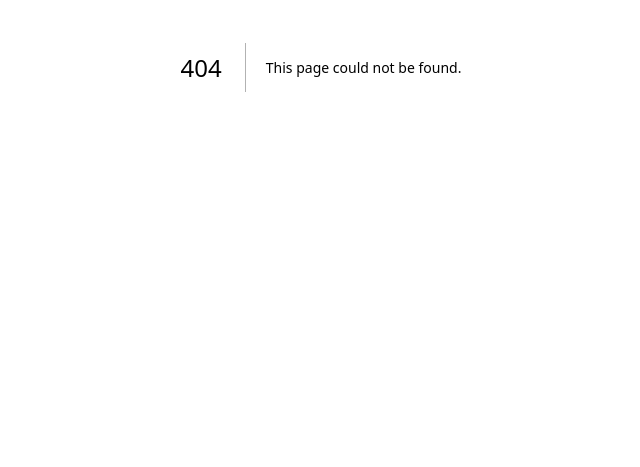
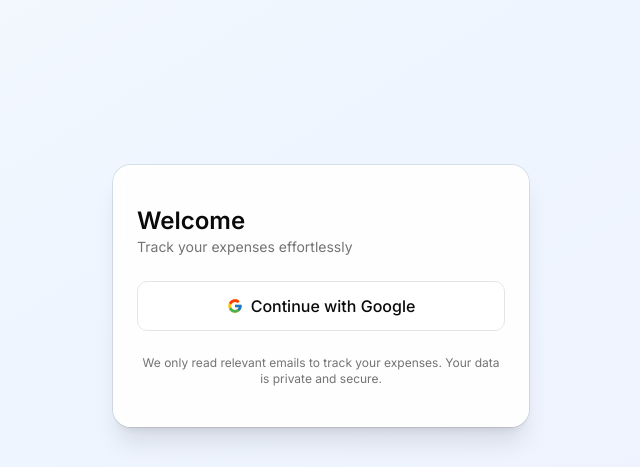
Before and after one commit to mortuza19/fin-bucket, a Next.js app: page /login in a window 1280 px wide. Before the commit this address had no page. Shown: the part 333-800 px from the top of the page, without its empty margins (319-959 px from the left). Built offline with nearby package versions, Linux system fonts and the light colour scheme; no server answers.

Commit message:
Added a login page

```diff
--- /dev/null
+++ b/app/dashboard/page.tsx
@@ -0,0 +1,3 @@
+export default function DashboardPage() {
+  return (<h1>Hello World from Dashboard page!!</h1>);
+}
--- a/app/layout.tsx
+++ b/app/layout.tsx
@@ -1,5 +1,5 @@
 import type { Metadata, Viewport } from "next";
-import { Geist, Geist_Mono } from "next/font/google";
+import { Geist, Geist_Mono, Inter } from "next/font/google";
 import "./globals.css";
 
 const geistSans = Geist({
@@ -10,6 +10,11 @@ const geistSans = Geist({
 const geistMono = Geist_Mono({
   variable: "--font-geist-mono",
   subsets: ["latin"],
+});
+
+const inter = Inter({
+  subsets: ["latin"],
+  variable: "--font-sans",
 });
 
 // App metadata including the PWA manifest link used by Next.js.
@@ -33,7 +38,7 @@ export default function RootLayout({
   return (
     <html
       lang="en"
-      className={`${geistSans.variable} ${geistMono.variable} h-full antialiased`}
+      className={`${inter.variable} ${geistSans.variable} ${geistMono.variable} h-full antialiased`}
     >
       <body className="min-h-full flex flex-col">{children}</body>
     </html>
--- /dev/null
+++ b/app/login/page.tsx
@@ -0,0 +1,77 @@
+"use client";
+
+import { useState } from "react";
+import { useRouter } from "next/navigation";
+import { toast } from "sonner";
+import { motion } from "framer-motion";
+import { FcGoogle } from "react-icons/fc";
+
+
+import { Button } from "@/components/ui/button";
+import { Card, CardContent } from "@/components/ui/card";
+import { Spinner } from "@/components/ui/spinner";
+import { signInWithGoogle } from "@/lib/firebase";
+
+export default function LoginPage() {
+  const router = useRouter();
+  const [loading, setLoading] = useState(false);
+
+  const handleGoogleLogin = async () => {
+    setLoading(true);
+
+    try {
+      await signInWithGoogle();
+
+      // TODO: Replace this temporary flag with a lookup against the user document...
+      // Use onboarding steps or a boolean flag to determine if the user is new.
+      const isNewUser = true;
+      router.push(isNewUser ? "/onboarding" : "/dashboard");
+    } catch (err) {
+      console.error("Google sign-in failed", err);
+      const message = "We couldn’t sign you in. Please try again or refresh the page.";
+      toast.error(message);
+    } finally {
+      setLoading(false);
+    }
+  };
+
+  return (
+    <div className="relative min-h-screen w-full flex items-end justify-center bg-gradient-to-br from-slate-50 via-blue-50 to-indigo-50">
+      {}
+      <div className="absolute inset-0" />
+
+      {/* Content */}
+      <motion.div
+        initial={{ opacity: 0, y: 40 }}
+        animate={{ opacity: 1, y: 0 }}
+        transition={{ duration: 0.5 }}
+        className="relative w-full max-w-md px-4 pb-10"
+      >
+        <Card className="rounded-2xl shadow-xl bg-white/90 backdrop-blur">
+          <CardContent className="p-6 flex flex-col gap-6">
+            <div>
+              <h1 className="text-2xl font-semibold">Welcome</h1>
+              <p className="text-sm text-muted-foreground">
+                Track your expenses effortlessly
+              </p>
+            </div>
+
+            <Button
+              onClick={handleGoogleLogin}
+              className="w-full flex items-center gap-2 text-base py-6"
+              variant="outline"
+            >
+              <FcGoogle size={20} />
+              Continue with Google
+            </Button>
+
+            <p className="text-xs text-muted-foreground text-center">
+              We only read relevant emails to track your expenses. Your data is
+              private and secure.
+            </p>
+          </CardContent>
+        </Card>
+      </motion.div>
+    </div>
+  );
+}
--- /dev/null
+++ b/app/onboarding/page.tsx
@@ -0,0 +1,3 @@
+export default function OnboardingPage() {
+  return (<h1>Hello World from Onboarding page!!</h1>);
+}
--- /dev/null
+++ b/components/ui/card.tsx
@@ -0,0 +1,103 @@
+import * as React from "react"
+
+import { cn } from "@/lib/utils"
+
+function Card({
+  className,
+  size = "default",
+  ...props
+}: React.ComponentProps<"div"> & { size?: "default" | "sm" }) {
+  return (
+    <div
+      data-slot="card"
+      data-size={size}
+      className={cn(
+        "group/card flex flex-col gap-4 overflow-hidden rounded-xl bg-card py-4 text-sm text-card-foreground ring-1 ring-foreground/10 has-data-[slot=card-footer]:pb-0 has-[>img:first-child]:pt-0 data-[size=sm]:gap-3 data-[size=sm]:py-3 data-[size=sm]:has-data-[slot=card-footer]:pb-0 *:[img:first-child]:rounded-t-xl *:[img:last-child]:rounded-b-xl",
+        className
+      )}
+      {...props}
+    />
+  )
+}
+
+function CardHeader({ className, ...props }: React.ComponentProps<"div">) {
+  return (
+    <div
+      data-slot="card-header"
+      className={cn(
+        "group/card-header @container/card-header grid auto-rows-min items-start gap-1 rounded-t-xl px-4 group-data-[size=sm]/card:px-3 has-data-[slot=card-action]:grid-cols-[1fr_auto] has-data-[slot=card-description]:grid-rows-[auto_auto] [.border-b]:pb-4 group-data-[size=sm]/card:[.border-b]:pb-3",
+        className
+      )}
+      {...props}
+    />
+  )
+}
+
+function CardTitle({ className, ...props }: React.ComponentProps<"div">) {
+  return (
+    <div
+      data-slot="card-title"
+      className={cn(
+        "font-heading text-base leading-snug font-medium group-data-[size=sm]/card:text-sm",
+        className
+      )}
+      {...props}
+    />
+  )
+}
+
+function CardDescription({ className, ...props }: React.ComponentProps<"div">) {
+  return (
+    <div
+      data-slot="card-description"
+      className={cn("text-sm text-muted-foreground", className)}
+      {...props}
+    />
+  )
+}
+
+function CardAction({ className, ...props }: React.ComponentProps<"div">) {
+  return (
+    <div
+      data-slot="card-action"
+      className={cn(
+        "col-start-2 row-span-2 row-start-1 self-start justify-self-end",
+        className
+      )}
+      {...props}
+    />
+  )
+}
+
+function CardContent({ className, ...props }: React.ComponentProps<"div">) {
+  return (
+    <div
+      data-slot="card-content"
+      className={cn("px-4 group-data-[size=sm]/card:px-3", className)}
+      {...props}
+    />
+  )
+}
+
+function CardFooter({ className, ...props }: React.ComponentProps<"div">) {
+  return (
+    <div
+      data-slot="card-footer"
+      className={cn(
+        "flex items-center rounded-b-xl border-t bg-muted/50 p-4 group-data-[size=sm]/card:p-3",
+        className
+      )}
+      {...props}
+    />
+  )
+}
+
+export {
+  Card,
+  CardHeader,
+  CardFooter,
+  CardTitle,
+  CardAction,
+  CardDescription,
+  CardContent,
+}
--- /dev/null
+++ b/components/ui/spinner.tsx
@@ -0,0 +1,10 @@
+import { cn } from "@/lib/utils"
+import { Loader2Icon } from "lucide-react"
+
+function Spinner({ className, ...props }: React.ComponentProps<"svg">) {
+  return (
+    <Loader2Icon role="status" aria-label="Loading" className={cn("size-4 animate-spin", className)} {...props} />
+  )
+}
+
+export { Spinner }
--- a/package.json
+++ b/package.json
@@ -13,12 +13,15 @@
     "class-variance-authority": "^0.7.1",
     "clsx": "^2.1.1",
     "firebase": "^12.12.0",
+    "framer-motion": "^12.38.0",
     "lucide-react": "^1.8.0",
     "next": "16.2.4",
     "radix-ui": "^1.4.3",
     "react": "19.2.4",
     "react-dom": "19.2.4",
+    "react-icons": "^5.6.0",
     "shadcn": "^4.2.0",
+    "sonner": "^0.6.0",
     "tailwind-merge": "^3.5.0",
     "tw-animate-css": "^1.4.0"
   },
```
Also changed, not shown: 1 other file (tests, documents, lock files or other folders).
